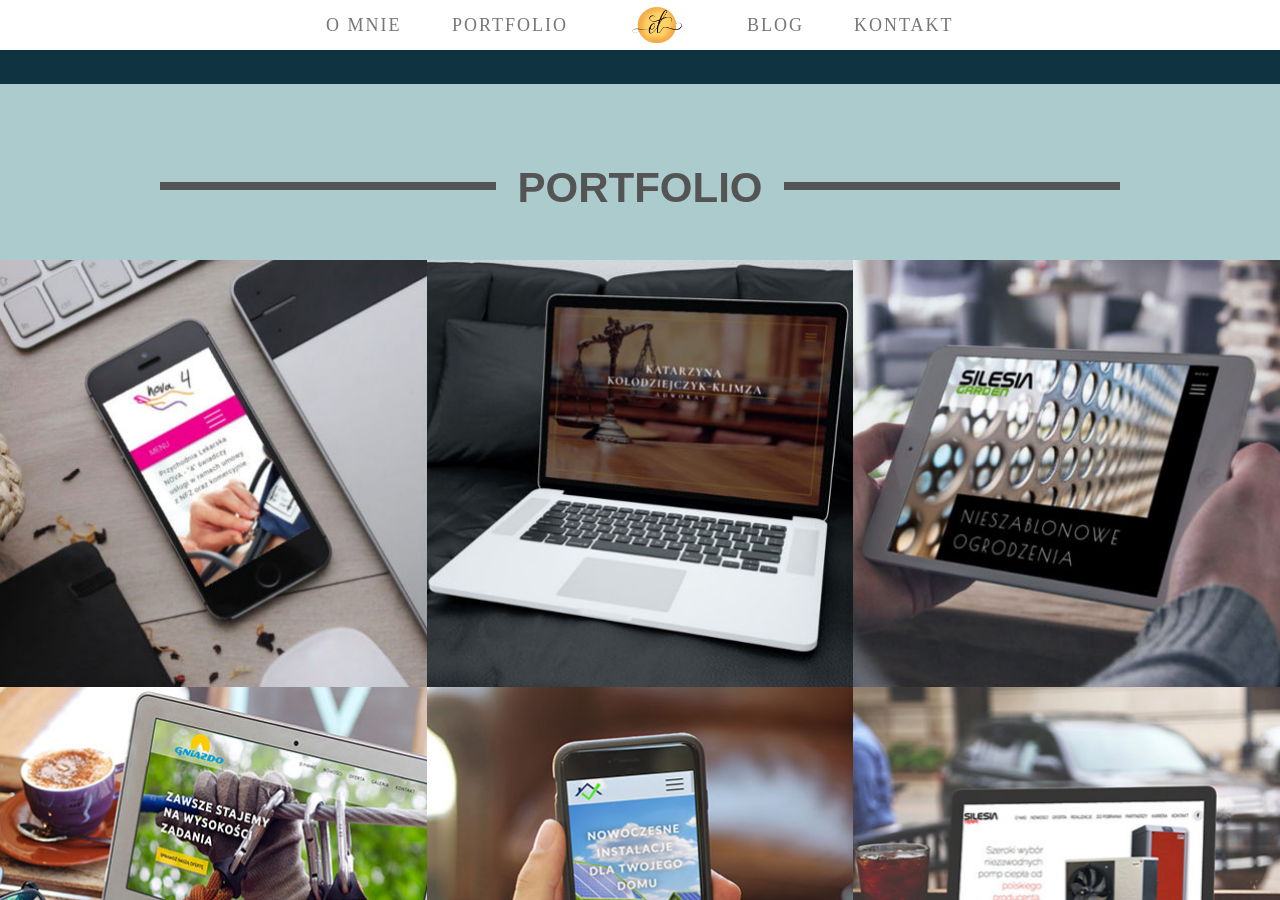
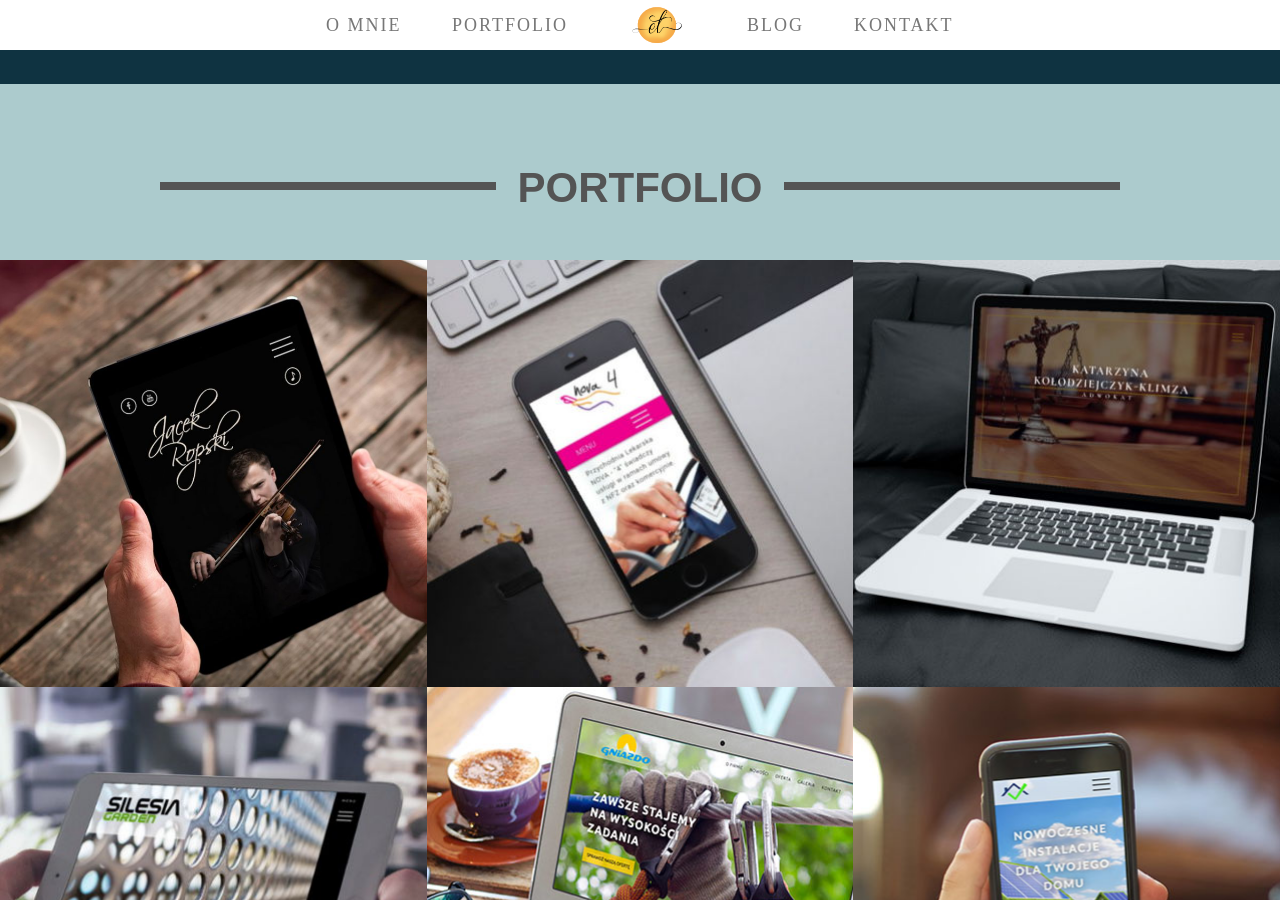
Before and after one commit to morfiwen/edytatarnowska-portfolio, a Jekyll site: the page built from index.html, in a window 1280 px wide and 900 px high, scrolled down 3493 px. Built offline with Jekyll 4.4.1, drawn with Linux system fonts in a browser that asks for light colours; some web fonts are replaced.

Commit message:
portfolio

```diff
--- a/_includes/portfolio.html
+++ b/_includes/portfolio.html
@@ -5,6 +5,22 @@
   </div>
 
   <div class="portfolio-container">
+
+    <div class="portfolio-wrap">
+      <figure class="portfolio-thumbnail">
+        <a href="http://jacekropski.pl/" target="_blank"><img src="/assets/img/work/proj13.jpg" alt="Edyta Tarnowska Portfolio - JacekRopski.pl"></a>
+        <figcaption>
+          <div class="portfolio-description">
+            <a href="http://jacekropski.pl/" target="_blank"><h3>Jacek Ropski - skrzypek</h3></a>
+            <p class="icon-links">
+              <!-- <a href="#"><i class="icon-github-circled"></i></a> -->
+              <a href="http://jacekropski.pl/" target="_blank"><i class="icon-link"></i></a>
+            </p>
+            <p class="description">Responsywna strona oparta na CMS Wordpress</p>
+          </div>
+        </figcaption>
+      </figure>
+    </div>
 
     <div class="portfolio-wrap">
       <figure class="portfolio-thumbnail">
@@ -86,7 +102,15 @@
       </figure>
     </div>
 
-    <div class="portfolio-wrap">
+    <!--     ZŁADUJ WIĘCEJ     -->
+
+    <div class="btn-load">
+      <a class="btn btn-light portfolio-open" data-open-div="portfolio-load">Załaduj więcej</a>
+    </div>
+
+    <div class="portfolio-container portfolio-load-div" id="portfolio-load">
+
+      <div class="portfolio-wrap">
       <figure class="portfolio-thumbnail">
         <a href="http://silesiaterm.pl/" target="_blank"><img src="/assets/img/work/proj07.jpg" alt="Edyta Tarnowska Portfolio - SilesiaTerm.pl"></a>
         <figcaption>
@@ -101,14 +125,6 @@
         </figcaption>
       </figure>
     </div>
-
-    <!--     ZŁADUJ WIĘCEJ     -->
-
-    <div class="btn-load">
-      <a class="btn btn-light portfolio-open" data-open-div="portfolio-load">Załaduj więcej</a>
-    </div>
-
-    <div class="portfolio-container portfolio-load-div" id="portfolio-load">
 
       <div class="portfolio-wrap">
         <figure class="portfolio-thumbnail">
```
Also changed, not shown: assets/img/work/proj13.jpg (added).
